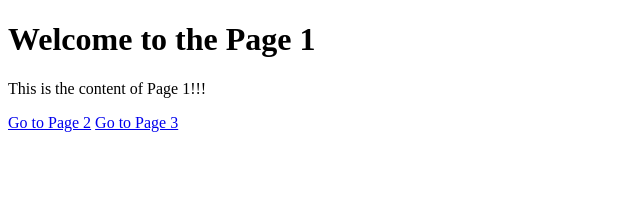
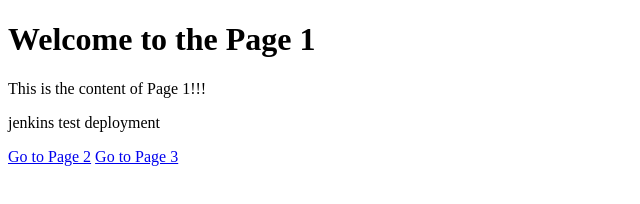
Before and after one commit to sodhanareddy/DevOpsFinal, a plain HTML site: page page1.html in a window 1280 px wide. Shown: the whole page, without its empty margins (0-640 px from the left). Drawn offline with Linux system fonts and the light colour scheme.

Commit message:
Update page1.html

```diff
--- a/page1.html
+++ b/page1.html
@@ -6,6 +6,7 @@
 <body>
     <h1>Welcome to the Page 1</h1>
     <p>This is the content of Page 1!!!</p>
+    <p>jenkins test deployment</p>
     <a href="page2.html">Go to Page 2</a>
     <a href="page3.html">Go to Page 3</a>
 </body>
```
